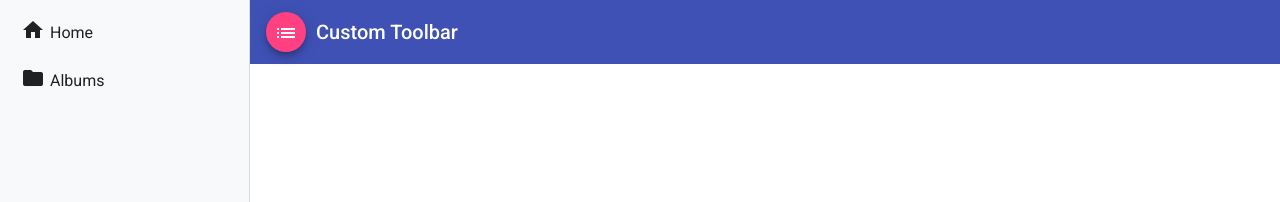
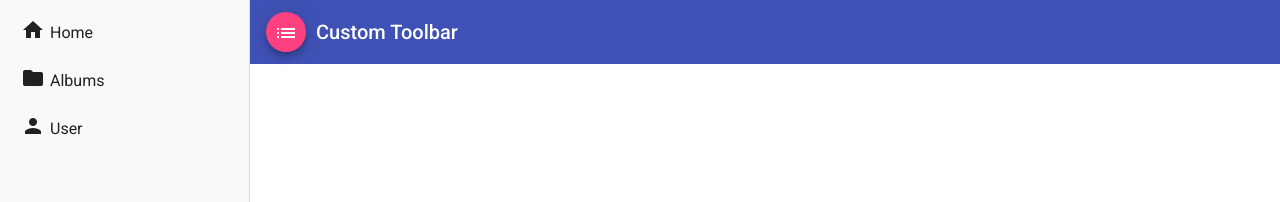
Before and after one commit to ajspeller/family-photo-sharing-app, an Angular app: page / in a window 1280 px wide. Shown: the top 202 px of the page. Built offline with nearby package versions, Linux system fonts and the light colour scheme.

Commit message:
Create route array

```diff
--- a/src/app/app.component.html
+++ b/src/app/app.component.html
@@ -1,11 +1,8 @@
 <mat-sidenav-container class="main-container">
   <mat-sidenav mode="side" [opened]="navBarOpen">
     <mat-nav-list>
-      <a mat-list-item routerLink="/">
-        <fpa-margin-icon [iconName]="'home'"></fpa-margin-icon>Home
-      </a>
-      <a mat-list-item routerLink="/albums">
-        <fpa-margin-icon [iconName]="'folders'"></fpa-margin-icon>Albums
+      <a *ngFor="let route of routes" mat-list-item [routerLink]="route.path">
+        <fpa-margin-icon [iconName]="route.icon"></fpa-margin-icon>{{ route.title }}
       </a>
     </mat-nav-list>
   </mat-sidenav>
--- a/src/app/app.component.ts
+++ b/src/app/app.component.ts
@@ -7,6 +7,11 @@ import { Component } from '@angular/core';
 })
 export class AppComponent {
   navBarOpen = true;
+  routes = [
+    { path: '/', title: 'Home', icon: 'home' },
+    { path: '/albums', title: 'Albums', icon: 'folder' },
+    { path: '/users', title: 'User', icon: 'person' }
+  ];
 
   toggleNav() {
     this.navBarOpen = !this.navBarOpen;
```
